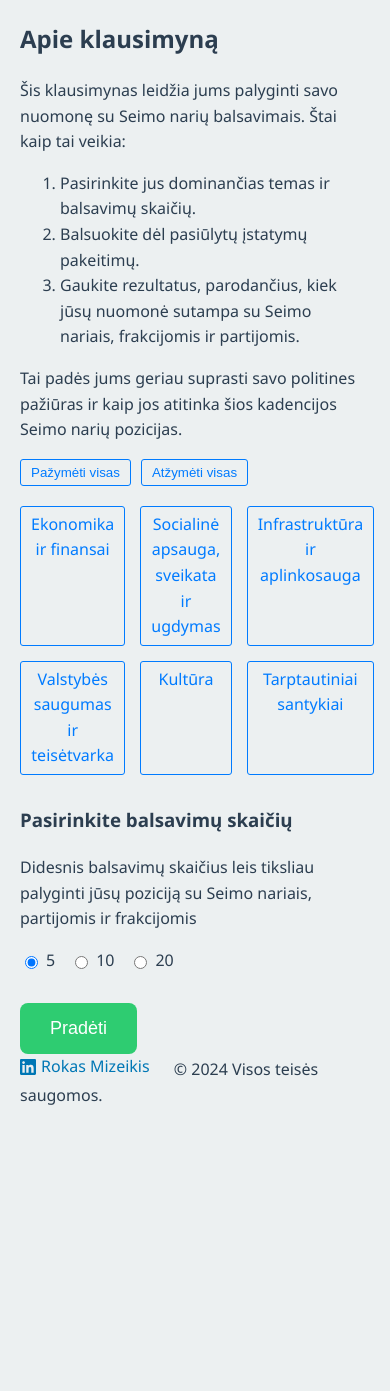
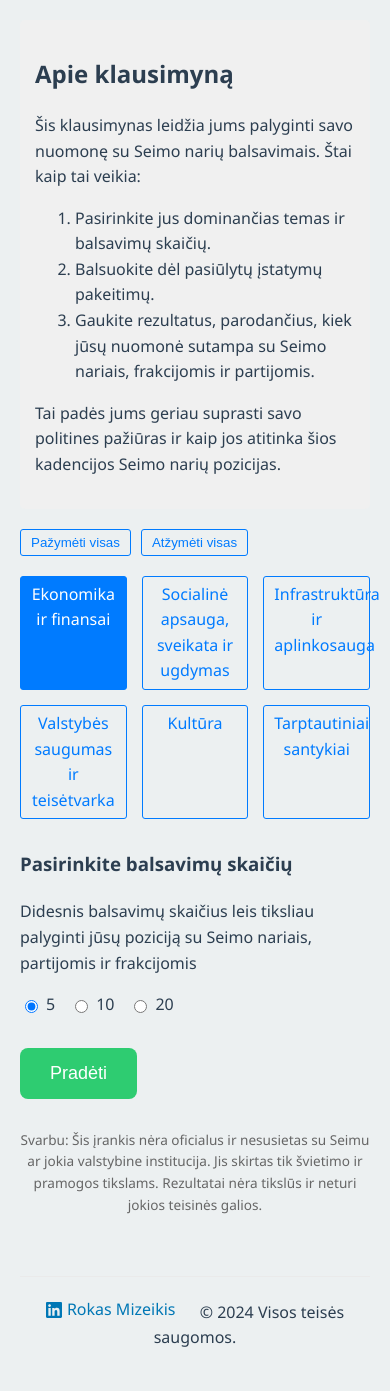
Before and after one commit to KingOfProcrastination/uzkabalsuoti, a Flask app: page / in a window 390 px wide. Shown: the part 93-1484 px from the top of the page. Before the commit the page ends 1198 px from the top, so only its background shows below. Run offline with Flask 3, Linux system fonts and the light colour scheme.

Commit message:
Design improved

```diff
--- a/config.py
+++ b/config.py
@@ -20,7 +20,7 @@ else:
             'ENGINE': 'postgresql',
             'NAME': 'elections_data',
             'USER': 'postgres',
-            'PASSWORD': 'SaugauDuomenis456?', #os.environ["DB_password"] ,
+            'PASSWORD': os.environ["DB_password"] ,
             'HOST': 'localhost',
             'PORT': '5432',
         }
--- a/template/base.html
+++ b/template/base.html
@@ -55,6 +55,12 @@
         height: 16px; /* Reduced from 20px */
         margin-right: 5px;
     }
+    .footer {
+        margin-top: 60px; /* Increased margin for more space */
+        padding: 20px 0;
+        border-top: 1px solid #eaeaea;
+        text-align: center;
+    }
     </style>
     {% block extra_css %}{% endblock %}
 </head>
--- a/template/index.html
+++ b/template/index.html
@@ -2,23 +2,36 @@
 
 {% block extra_css %}
 <style>
+    .info-pane {
+        background-color: #f0f0f0;
+        border-radius: 5px;
+        padding: 15px;
+        margin-bottom: 20px;
+    }
     .category-grid {
         display: grid;
-        grid-template-columns: repeat(3, 1fr); /* Three buttons per row */
-        gap: 15px; /* Add some space between buttons */
+        grid-template-columns: repeat(auto-fit, minmax(150px, 1fr)); /* Responsive layout */
+        gap: 15px;
         margin-bottom: 30px;
     }
     .category-btn {
-        background-color: var(--primary-color);
-        color: white;
-        padding: 15px;
-        border-radius: var(--border-radius);
+        padding: 10px;
+        background-color: transparent;
+        border: 1px solid #007bff;
+        color: #007bff;
+        border-radius: 5px;
+        cursor: pointer;
         text-align: center;
-        cursor: pointer;
-        transition: background-color 0.3s;
     }
     .category-btn.selected {
-        background-color: var(--primary-dark);
+        background-color: #007bff;
+        color: white;
+    }
+    /* Media query for small screens */
+    @media (max-width: 600px) {
+        .category-grid {
+            grid-template-columns: repeat(auto-fit, minmax(100px, 1fr)); /* Smaller columns on mobile */
+        }
     }
     .control-buttons {
         display: flex;
@@ -68,6 +81,12 @@
         border: none;
         border-radius: 5px;
     }
+    .informational-text {
+        font-size: 0.85rem;
+        color: #666;
+        margin-top: 30px;
+        text-align: center;
+    }
 </style>
 {% endblock %}
 
@@ -110,10 +129,60 @@
 
         <button type="submit" class="submit-btn">Pradėti</button>
     </form>
+
+    <p class="informational-text">Svarbu: Šis įrankis nėra oficialus ir nesusietas su Seimu ar jokia valstybine institucija. Jis skirtas tik švietimo ir pramogos tikslams. Rezultatai nėra tikslūs ir neturi jokios teisinės galios.</p>
+
 {% endblock %}
 
 {% block scripts %}
 <script>
+    let selectedCategories = ['{{ categories[0] }}']; // Pre-select first category
+    let selectedNumLaws = 5;
+
+    document.addEventListener('DOMContentLoaded', () => {
+        document.querySelector('.category-btn').classList.add('selected'); // Auto-select first button on load
+    });
+
+    function toggleCategory(btn) {
+        btn.classList.toggle('selected');
+        const category = btn.textContent;
+        if (selectedCategories.includes(category)) {
+            selectedCategories = selectedCategories.filter(c => c !== category);
+        } else {
+            selectedCategories.push(category);
+        }
+    }
+
+    function selectAll() {
+        document.querySelectorAll('.category-btn').forEach(btn => {
+            btn.classList.add('selected');
+            if (!selectedCategories.includes(btn.textContent)) {
+                selectedCategories.push(btn.textContent);
+            }
+        });
+    }
+
+    function deselectAll() {
+        document.querySelectorAll('.category-btn').forEach(btn => {
+            btn.classList.remove('selected');
+        });
+        selectedCategories = [];
+    }
+
+    function selectNumLaws(btn, num) {
+        document.querySelectorAll('.num-laws button').forEach(b => b.classList.remove('selected'));
+        btn.classList.add('selected');
+        selectedNumLaws = num;
+    }
+
+    function startSurvey() {
+        if (selectedCategories.length === 0) {
+            alert('Prašome pasirinkti bent vieną kategoriją.');
+            return;
+        }
+        // Here you would typically send the selections to the server
+        window.location.href = "{{ url_for('vote') }}";
+    }
     document.querySelectorAll('.category-btn').forEach(btn => {
         btn.addEventListener('click', function() {
             this.classList.toggle('selected');
```
